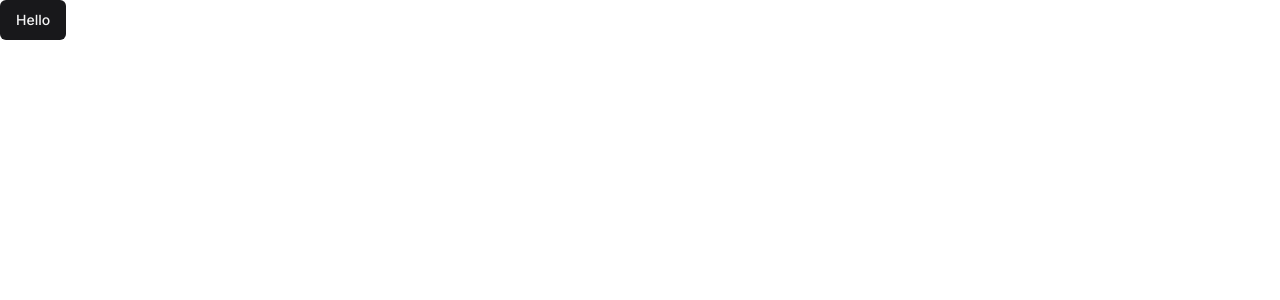
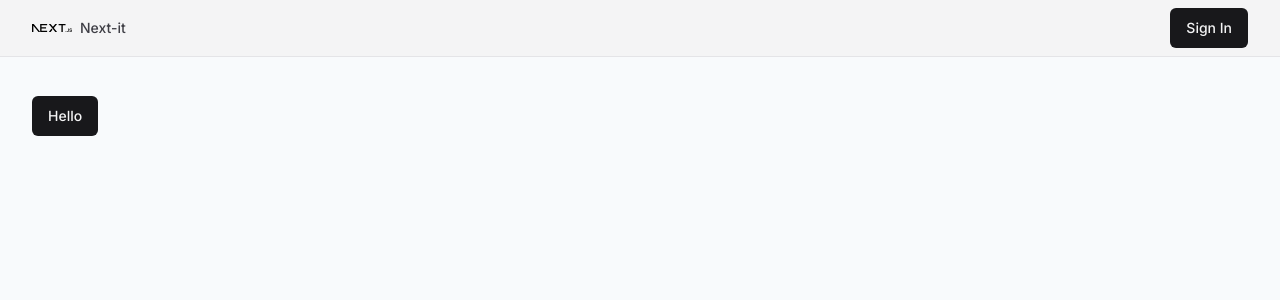
Before and after one commit to ralonsodeniz/nextjs-reddit-clone, a Next.js app: page / in a window 1280 px wide. Shown: the top 300 px of the page. Built offline with nearby package versions, Linux system fonts and the light colour scheme.

Commit message:
feat(layout): navbar
· Add navbar skeleton and frist elements

```diff
--- a/src/app/layout.tsx
+++ b/src/app/layout.tsx
@@ -1,5 +1,7 @@
 import { Inter } from 'next/font/google';
-import type { ReactNode } from 'react';
+import { type ReactNode } from 'react';
+import { cn } from '@/lib';
+import Navbar from '@/components/layout/Navbar';
 
 import '@/styles/globals.css';
 
@@ -12,8 +14,18 @@ export const metadata = {
 
 export default function RootLayout({ children }: { children: ReactNode }) {
   return (
-    <html lang="en">
-      <body className={inter.className}>{children}</body>
+    <html lang="en" className={cn('bg-white text-slate-900 antialiased')}>
+      <body
+        className={cn(
+          'min-h-screen pt-12 bg-slate-50 antialiased',
+          inter.className,
+        )}
+      >
+        <Navbar />
+        <main className={cn('container max-w-7xl h-full pt-12')}>
+          {children}
+        </main>
+      </body>
     </html>
   );
 }
--- /dev/null
+++ b/src/components/layout/Navbar/Navbar.tsx
@@ -0,0 +1,43 @@
+import { cn } from '@/lib';
+import Link from 'next/link';
+import Image from 'next/image';
+
+import { ROUTES } from '@/constants/routes';
+import { buttonVariants } from '@/components/ui/Button';
+
+const Navbar = () => {
+  return (
+    <header
+      className={cn(
+        'fixed top-0 inset-x-0 h-fit bg-zinc-100 border-b border-zinc-200 z-10 py-2',
+      )}
+    >
+      <div
+        className={cn(
+          'container max-w-7xl h-full flex items-center justify-between gap-2',
+        )}
+      >
+        <Link href={ROUTES.home.href} className={cn('flex gap-2 items-center')}>
+          <div className={cn('relative h-12 w-12 sm:h-10 sm:w-10')}>
+            <Image
+              className={cn('object-contain')}
+              src="/next.svg"
+              fill
+              alt="nextlogo"
+            />
+          </div>
+          <span
+            className={cn('hidden text-zinc-700 text-sm font-medium sm:block')}
+          >
+            {ROUTES.home.text}
+          </span>
+        </Link>
+        <Link href={ROUTES.signIn.href} className={cn(buttonVariants())}>
+          {ROUTES.signIn.text}
+        </Link>
+      </div>
+    </header>
+  );
+};
+
+export default Navbar;
--- /dev/null
+++ b/src/components/layout/Navbar/index.ts
@@ -0,0 +1,3 @@
+import Navbar from '@/components/layout/Navbar/Navbar';
+
+export default Navbar;
--- /dev/null
+++ b/src/constants/routes.ts
@@ -0,0 +1,10 @@
+export const ROUTES = {
+  home: {
+    href: '/',
+    text: 'Next-it',
+  },
+  signIn: {
+    href: '/sign-in',
+    text: 'Sign In',
+  },
+};
```
